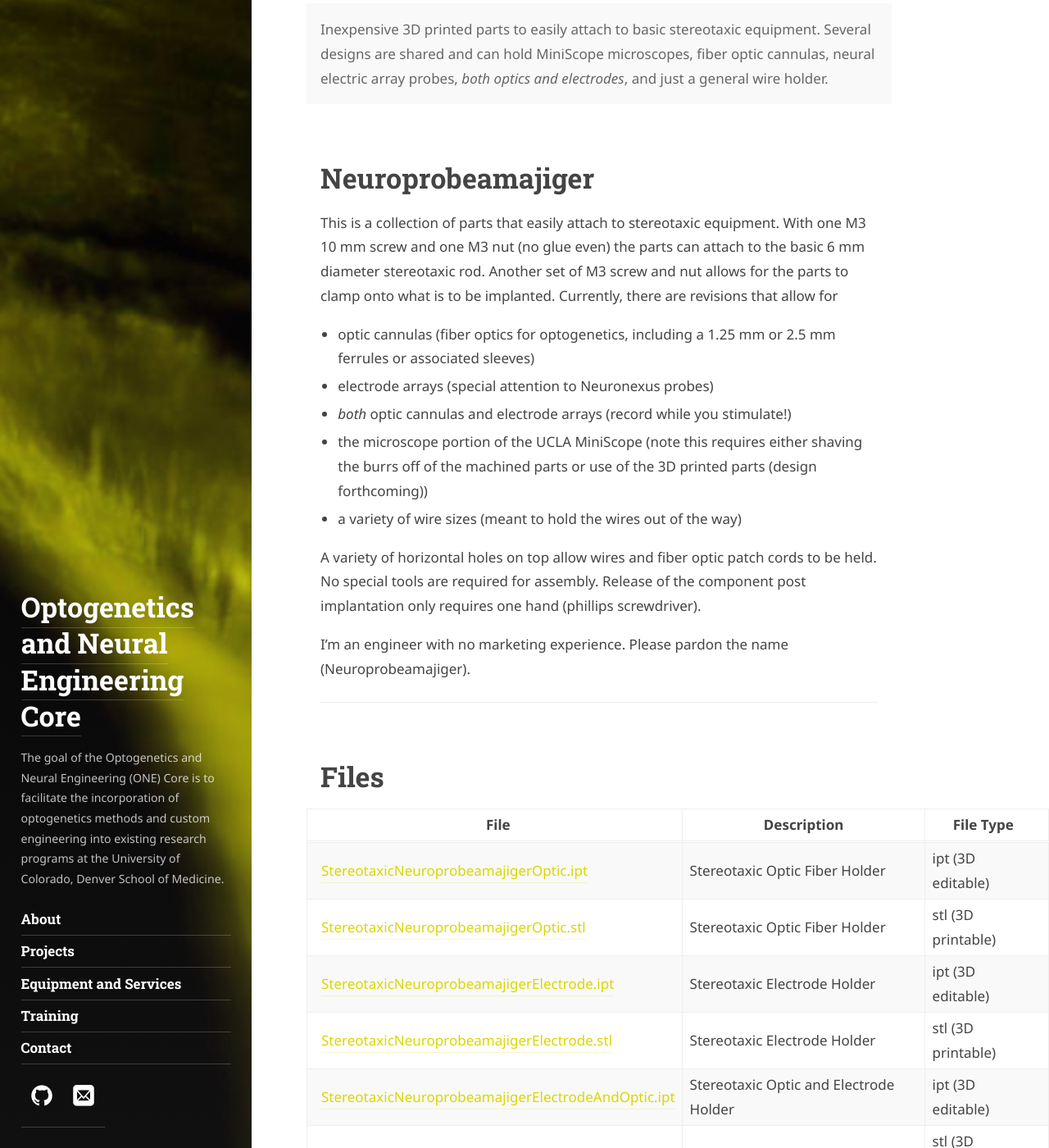
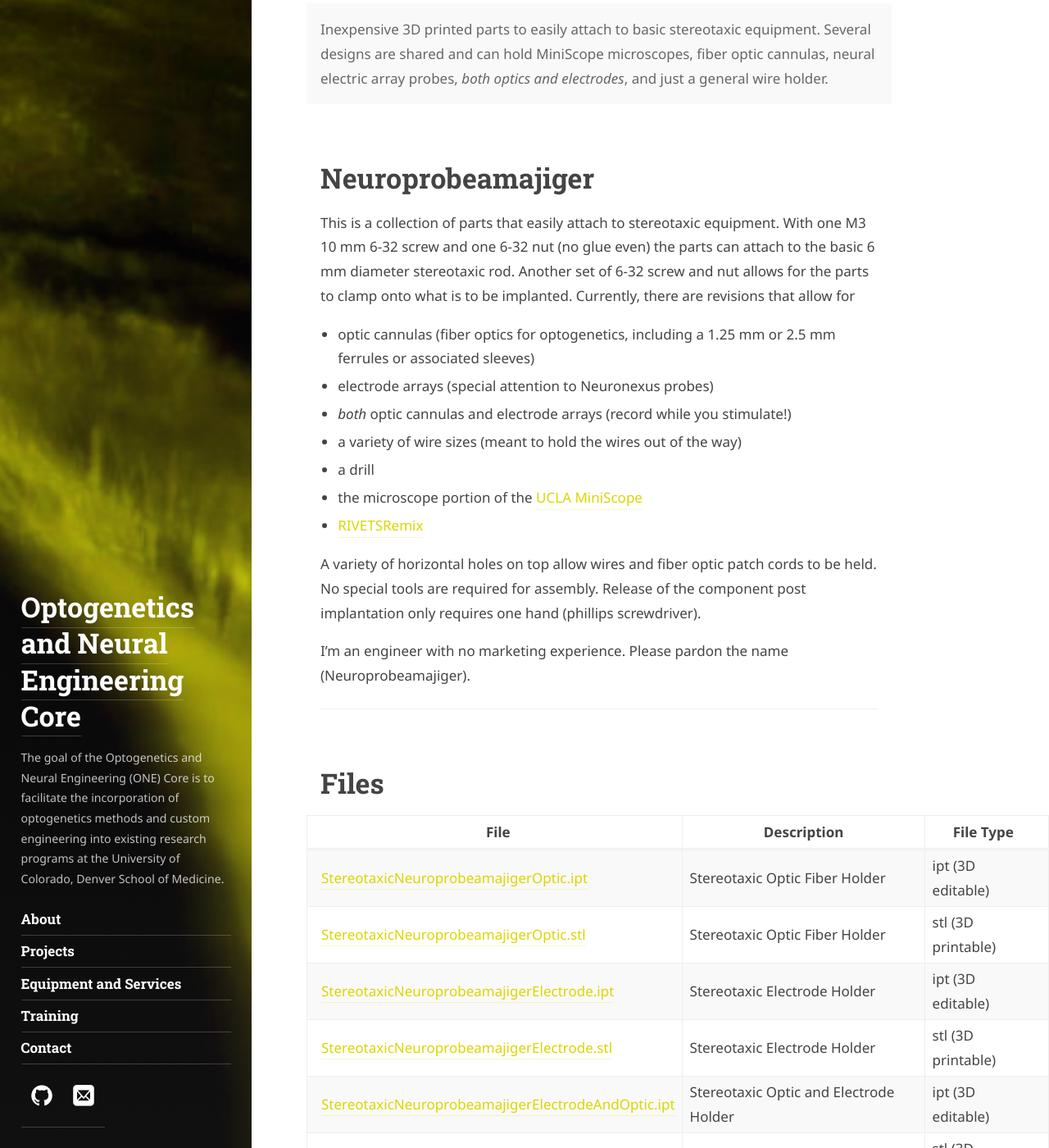
Before and after one commit to OptogeneticsandNeuralEngineeringCore/ONECoreSite, a Jekyll site: the page built from _projects/Neuroprobeamajiger.md, in a window 1280 px wide and 1400 px high, scrolled down 599 px. Shown: the whole window at 82% size. Built offline with Jekyll 4.4.1, drawn with Linux system fonts in a browser that asks for light colours; some web fonts are replaced; a script that is not in the unit is left out; some of the changed text lies outside the part shown.

Commit message:
some updates here and there

```diff
--- a/_projects/Neuroprobeamajiger.md
+++ b/_projects/Neuroprobeamajiger.md
@@ -21,13 +21,15 @@ links:
 
 # Neuroprobeamajiger
 
-This is a collection of parts that easily attach to stereotaxic equipment. With one M3 10 mm screw and one M3 nut (no glue even) the parts can attach to the basic 6 mm diameter stereotaxic rod. Another set of M3 screw and nut allows for the parts to clamp onto what is to be implanted. Currently, there are revisions that allow for
+This is a collection of parts that easily attach to stereotaxic equipment. With one M3 10 mm 6-32 screw and one 6-32 nut (no glue even) the parts can attach to the basic 6 mm diameter stereotaxic rod. Another set of 6-32 screw and nut allows for the parts to clamp onto what is to be implanted. Currently, there are revisions that allow for
 
 * optic cannulas (fiber optics for optogenetics, including a 1.25 mm or 2.5 mm ferrules or associated sleeves)
 * electrode arrays (special attention to Neuronexus probes)
 * *both* optic cannulas and electrode arrays (record while you stimulate!)
-* the microscope portion of the UCLA MiniScope (note this requires either shaving the burrs off of the machined parts or use of the 3D printed parts (design forthcoming))
 * a variety of wire sizes (meant to hold the wires out of the way)
+* a drill
+* the microscope portion of the [UCLA MiniScope](/ONECoreSite/projects/Miniscope)
+* [RIVETSRemix](/ONECoreSite/projects/RIVETSRemix)
 
 A variety of horizontal holes on top allow wires and fiber optic patch cords to be held. No special tools are required for assembly. Release of the component post implantation only requires one hand (phillips screwdriver).
 
@@ -47,8 +49,12 @@ I'm an engineer with no marketing experience. Please pardon the name (Neuroprobe
 | [StereotaxicNeuroprobeamajigerElectrodeAndOptic.stl](https://github.com/OptogeneticsandNeuralEngineeringCore/StereotaxicNeuroprobeamajiger/raw/master/StereotaxicNeuroprobeamajigerElectrodeAndOptic.stl) | Stereotaxic Optic Electrode Holder | stl (3D printable) |
 | [StereotaxicNeuroprobeamajigerWires.ipt](https://github.com/OptogeneticsandNeuralEngineeringCore/StereotaxicNeuroprobeamajiger/raw/master/StereotaxicNeuroprobeamajigerWires.ipt) | Stereotaxic Wire Holder | ipt (3D editable) |
 | [StereotaxicNeuroprobeamajigerWires.stl](https://github.com/OptogeneticsandNeuralEngineeringCore/StereotaxicNeuroprobeamajiger/raw/master/StereotaxicNeuroprobeamajigerWires.stl) | Stereotaxic Wire Holder | stl (3D printable) |
+| [StereotaxicNeuroprobeamajigerDrill.ipt](https://github.com/OptogeneticsandNeuralEngineeringCore/StereotaxicNeuroprobeamajiger/raw/master/Drill%20Holder.ipt) | Hold a drill | ipt (3D editable) |
+| [StereotaxicNeuroprobeamajigerDrill.stl](https://github.com/OptogeneticsandNeuralEngineeringCore/StereotaxicNeuroprobeamajiger/raw/master/Drill%20Holder.stl) | Hold a drill  | stl (3D printable) |
 | [StereotaxicNeuroprobeamajigerMiniscope.ipt](https://github.com/OptogeneticsandNeuralEngineeringCore/StereotaxicNeuroprobeamajiger/raw/master/StereotaxicNeuroprobeamajigerMiniscope.ipt) | Miniscope Holder | ipt (3D editable) |
 | [StereotaxicNeuroprobeamajigerMiniscope.stl](https://github.com/OptogeneticsandNeuralEngineeringCore/StereotaxicNeuroprobeamajiger/raw/master/StereotaxicNeuroprobeamajigerMiniscope.stl) | Miniscope Holder | stl (3D printable) |
+| [StereotaxicNeuroprobeamajigerRIVETSRemix.ipt](https://github.com/OptogeneticsandNeuralEngineeringCore/SmallProjectFiles/raw/master/RIVETSRemixHolder.ipt) | Hold the Rivets (and it's remix) | ipt (3D editable) |
+| [StereotaxicNeuroprobeamajigerDrill.stl](https://github.com/OptogeneticsandNeuralEngineeringCore/SmallProjectFiles/raw/master/RIVETSRemixHolder.stl) | Hold the Rivets (and it's remix)  | stl (3D printable) |
 
 ***
 
```
Also changed, not shown: other parts of _projects/Neuroprobeamajiger.md (+1 -1 lines), _projects/DissectingMicroscopeIllumination.md (+2 -2 lines), _projects/RIVETSRemix.md (added, +51 -0 lines), README.md, assets/img/projects/RIVETSRemixTop.png (added), 1 other file.
